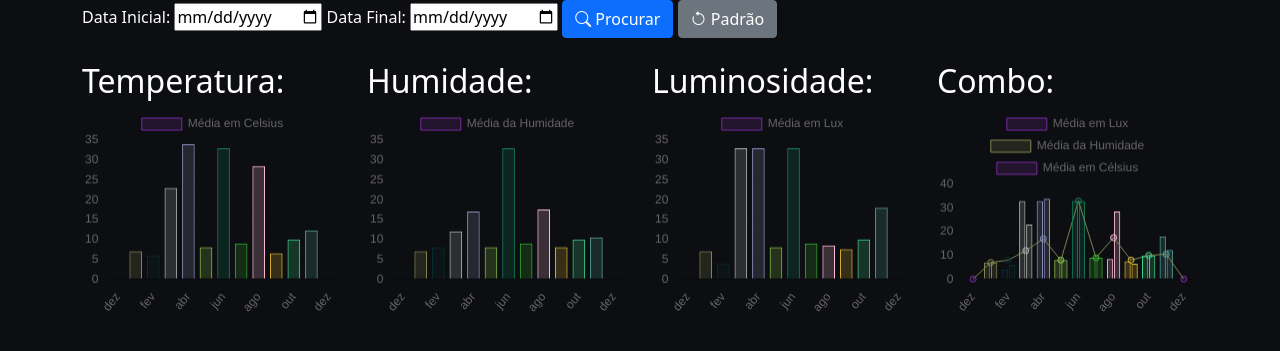
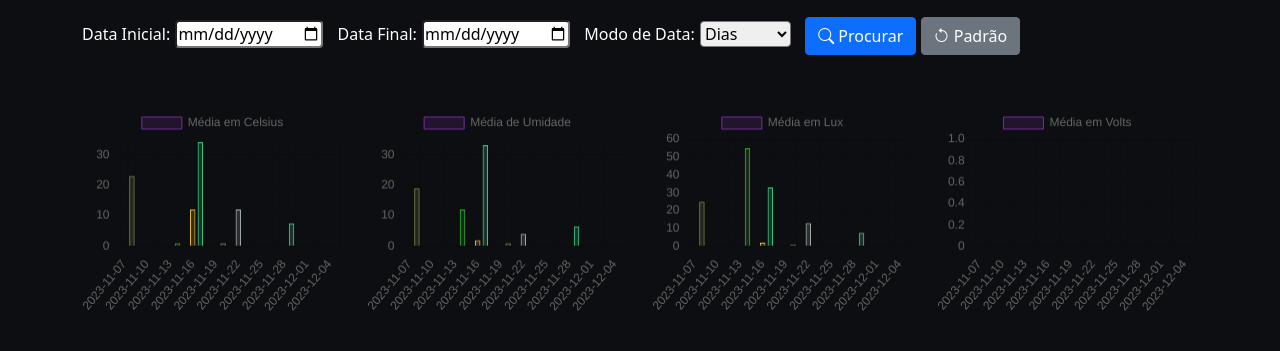
Before and after one commit to MurilloPaganiMartins/charts, a Django app: page / in a window 1280 px wide. Shown: the top 351 px of the page. Run offline with Django 4.2, Linux system fonts and the light colour scheme; data comes from the database, SQL or seed files in the repository; both versions use the stored data as it was after the commit; some libraries are stand-ins or nearby versions.

Commit message:
Calculo de dias e semanas adicionado, tbm calcula quantidade de alunos na sala

```diff
--- a/minha_dashboard/admin.py
+++ b/minha_dashboard/admin.py
@@ -4,6 +4,7 @@ from .models import Aluno, Entradas
 
 class EntradasAdmin(admin.ModelAdmin):
     filter_horizontal = ('alunos',)
+    readonly_fields = ('alunos_em_sala',)
 
 
 # Register your models here.
--- a/minha_dashboard/templates/home.html
+++ b/minha_dashboard/templates/home.html
@@ -16,10 +16,18 @@
     <div>
 
         <label for="startdate">Data Inicial:</label>
-        <input type="date" id="startdate" name="startdate">
+        <input type="date" id="startdate" name="startdate" style="border-radius: 0.25rem; margin: 20px 10px 10px 1px; ">
 
         <label for="enddate">Data Final:</label>
-        <input type="date" id="enddate" name="enddate">
+        <input type="date" id="enddate" name="enddate" style="border-radius: 0.25rem; margin: 20px 10px 10px 1px;">
+
+
+         <label for="dateMode">Modo de Data:</label>
+        <select  id="dateMode" name="dateMode" style="border-radius: 0.25rem; margin: 20px 10px 10px 1px;">
+            <option value=2>Dias</option>
+            <option value=1>Semanas</option>
+            <option value=0>Meses</option>
+        </select>
 
         <button type="button" class="btn btn-primary" id="render-temp-btn">
             <i class="bi bi-search"></i> Procurar
@@ -32,26 +40,28 @@
 
 
     <div class="row">
+
         <div class="col-md ">
             <br>
-            <h2>Temperatura:</h2>
+
             <canvas id="tmp" width="250" height="200"></canvas>
         </div>
         <div class="col-md ">
             <br>
-            <h2>Humidade:</h2>
+
             <canvas id="hum" width="250" height="200"></canvas>
         </div>
         <div class="col-md ">
             <br>
-            <h2>Luminosidade:</h2>
+
             <canvas id="lux" width="250" height="200"></canvas>
         </div>
         <div class="col-md ">
             <br>
-            <h2>Combo:</h2>
-            <canvas id="combo" width="250" height="200"></canvas>
+
+            <canvas id="volts" width="250" height="200"></canvas>
         </div>
+
     </div>
 
 
@@ -67,24 +77,42 @@
     renderiza_tmp('{% url "medias" %}')
     renderiza_hum('{% url "medias" %}')
     renderiza_lux('{% url "medias" %}')
-    renderiza_combo('{% url "medias" %}')
+    renderiza_volts('{% url "medias" %}')
+
+
+
   }
   const BASE_URL = 'http://127.0.0.1:8000';
   const startDateInput = document.getElementById('startdate');
   const endDateInput = document.getElementById('enddate');
+  const dateModeInput = document.getElementById('dateMode');
   const renderButton = document.getElementById('render-temp-btn');
   const resetButton = document.getElementById('reset-temp-btn');
+
+  const currentDate = new Date();
+
+  DefaultEndDate = currentDate.toISOString().split('T')[0];
+
+  const startDate = new Date(currentDate);
+  startDate.setDate(startDate.getDate() - 28);
+  const DefaultStartDate = startDate.toISOString().split('T')[0];
+
+
+
   renderButton.addEventListener('click', (event) => {
-    const startDate = startDateInput.value;
-    const endDate = endDateInput.value;
-    //console.log(startDate)
-    //console.log(endDate)
-    const url = `${BASE_URL}/medias/${startDate}/${endDate}`;
-    console.log(url);
+    const startDate = startDateInput.value || DefaultStartDate; // Set default start date if empty
+    const endDate = endDateInput.value || DefaultEndDate; // Set default end date if empty
+    const dateMode = dateModeInput.value;
+
+
+
+    const url = `${BASE_URL}/medias/${dateMode}/${startDate}/${endDate}`;
+    console.log(url)
     renderiza_tmp(url);
     renderiza_hum(url);
     renderiza_lux(url);
-    renderiza_combo(url);
+    renderiza_volts(url);
+
   });
   resetButton.addEventListener('click', (event) => {
 
@@ -93,7 +121,13 @@
     renderiza_tmp(url);
     renderiza_hum(url);
     renderiza_lux(url);
-    renderiza_combo(url);
+    renderiza_volts(url);
+
+     // Reset date inputs
+    startDateInput.value = "";
+    endDateInput.value = "";
+    dateModeInput.value = 2;
+
   });
 </script>
 {% endblock %}
--- a/minha_dashboard/urls.py
+++ b/minha_dashboard/urls.py
@@ -5,6 +5,6 @@ from .views import medias
 urlpatterns = [
     path('', views.home, name="home"),
     path('medias', views.medias, name="medias"),
-    path('medias/<str:start_date>/<str:end_date>/', medias, name='medias_with_dates'),
+    path('medias/<int:date_mode>/<str:start_date>/<str:end_date>/', medias, name='medias_with_dates'),
 
 ]
--- a/minha_dashboard/views.py
+++ b/minha_dashboard/views.py
@@ -1,9 +1,12 @@
 from django.shortcuts import render
 from django.http.response import HttpResponse, JsonResponse
 from datetime import datetime, timedelta
-from django.db.models import Sum
+from django.db.models import Avg, Count
 from statistics import mean
 from .models import Aluno, Entradas
+from dateutil.relativedelta import relativedelta
+
+
 
 # Create your views here.
 
@@ -12,48 +15,76 @@ def home(request):
     return render(request, 'home.html')
 
 
-def medias(request, start_date=None, end_date=None):
-    start_date = datetime.strptime(start_date, '%Y-%m-%d') if start_date else datetime.now() - timedelta(days=365)
+def medias(request, date_mode=2, start_date=None, end_date=None):
+    start_date = datetime.strptime(start_date, '%Y-%m-%d') if start_date else datetime.now() - timedelta(days=28)
     end_date = datetime.strptime(end_date, '%Y-%m-%d') if end_date else datetime.now()
 
     x = Entradas.objects.filter(data__range=[start_date, end_date])
-    months_difference = (end_date.year - start_date.year) * 12 + end_date.month - start_date.month
-    variavel = 42
-    meses = ['jan', 'fev', 'mar', 'abr', 'mai', 'jun', 'jul', 'ago', 'set', 'out', 'nov', 'dez']
+
+    interval = None
+
+    if date_mode == 0:  # mes (months)
+        # Calculate the difference in months
+        interval = (end_date.year - start_date.year) * 12 + end_date.month - start_date.month
+    elif date_mode == 1:  # sem (weeks)
+        interval = (end_date - start_date).days // 7
+    else:  # dia (days)
+        # Calculate the difference in days
+        interval = (end_date - start_date).days
+
+    labels = []
     data_temperatura = []
     data_humidade = []
     data_lux = []
-    labels = []
-    cont = 0
-    mes = end_date.month + 1
-    ano = end_date.year
-    for i in range(months_difference + 1):
-        mes -= 1
-        if mes == 0:
-            mes = 12
-            ano -= 1
+    data_volts = []
+    data_alunos = []
 
-        temperatures = [i.temperatura for i in x if i.data.month == mes and i.data.year == ano]
-        humidities = [i.humidade for i in x if i.data.month == mes and i.data.year == ano]
-        lux_values = [i.lux for i in x if i.data.month == mes and i.data.year == ano]
+    for i in range(interval + 1):
+        entries = None
+        if date_mode == 0:  # mes (months)
+            current_date = start_date + relativedelta(months=i)
+            entries = Entradas.objects.filter(data__month=current_date.month, data__year=current_date.year)
+        elif date_mode == 1:  # sem (weeks)
+            current_date = start_date + timedelta(weeks=i)
+            entries = Entradas.objects.filter(data__date__range=[current_date, current_date + timedelta(days=6)])
+        else:  # dia (days)
+            current_date = start_date + timedelta(days=i)
+            entries = Entradas.objects.filter(data__date=current_date.date())
+
+        temperatures = [entry.temperatura for entry in entries]
+        humidities = [entry.humidade for entry in entries]
+        lux_values = [entry.lux for entry in entries]
+        volts_values = [entry.voltagem for entry in entries]
+        students = [entry.alunos_em_sala for entry in entries]
 
         total_temperature = sum(temperatures) if temperatures else 0
         total_humidade = sum(humidities) if humidities else 0
         total_lux = sum(lux_values) if lux_values else 0
+        total_volts = sum(volts_values) if volts_values else 0
+        total_students = sum(students) if students else 0
 
         num_entries = len(temperatures)
 
         average_temperature = total_temperature / num_entries if num_entries > 0 else 0
         average_humidade = total_humidade / num_entries if num_entries > 0 else 0
         average_lux = total_lux / num_entries if num_entries > 0 else 0
+        average_volts = total_volts / num_entries if num_entries > 0 else 0
 
-        labels.append(meses[mes - 1])
+        labels.append(current_date.strftime('%Y-%m-%d'))
         data_temperatura.append(average_temperature)
         data_humidade.append(average_humidade)
         data_lux.append(average_lux)
+        data_volts.append(average_volts)
+        data_alunos.append(total_students)
 
-        cont += 1
+    data_json = {
+        'data_alunos': data_alunos,
+        'data_temperatura': data_temperatura,
+        'data_humidade': data_humidade,
+        'data_lux': data_lux,
+        'data_volts': data_volts,
+        'labels': labels,
 
-    data_json = {'data_temperatura': data_temperatura[::-1], 'data_humidade': data_humidade[::-1], 'data_lux': data_lux[::-1], 'labels': labels[::-1]}
+    }
 
     return JsonResponse(data_json)
--- a/templates/static/css/css.css
+++ b/templates/static/css/css.css
@@ -1,6 +1,7 @@
 body{
     background-color: #0D0E11;
     color: white;
+
 
 }
 
@@ -28,3 +29,18 @@ body{
 
 
 }
+
+.col-md {
+    max-height: 85vh; /* Set the maximum height to 60% of the viewport height */
+
+    /* Add any additional styling as needed */
+    margin-top: 25px;
+    align-self: center;
+ }
+
+
+.inputs{
+    border-radius: 0.25rem;
+    margin: 20px 10px 10px 1px;
+    color: red;
+}
--- a/templates/static/js/js.js
+++ b/templates/static/js/js.js
@@ -16,96 +16,217 @@ function gera_cor(qtd=1){
 
 
 function renderiza_tmp(url){
-
     fetch(url, {
         method: 'get',
-    }).then(function(result){
-        return result.json()
-    }).then(function(data){
+    }).then(function(result) {
+        return result.json();
+    }).then(function(data) {
+        const ctx = document.getElementById('tmp').getContext('2d');
 
-        const ctx = document.getElementById('tmp').getContext('2d');
-        //var cores_tmp = gera_cor(qtd=12)
+        // Check if the chart already exists and destroy it
         if (Chart.getChart(ctx)) {
             Chart.getChart(ctx).destroy();
-         }
+        }
+
         const myChart = new Chart(ctx, {
             type: 'bar',
+            options: {
+                plugins: {
+                    tooltip: {
+                        callbacks: {
+                            label: function(context) {
+                                let label = context.dataset.label || '';
+
+                                if (label) {
+                                    label += ': ';
+                                }
+
+                                if (context.parsed.y !== null) {
+                                    // Include both data_lux and data_alunos values in the label
+                                    label = 'Temperatura: ' + context.dataset.data[context.dataIndex] + ',  Alunos: ' + context.dataset.data_alunos[context.dataIndex];
+                                }
+
+                                return label;
+                            }
+                        }
+                    }
+                }
+            },
             data: {
                 labels: data.labels,
                 datasets: [{
                     label: 'Média em Celsius',
-                    data: data.data_temperatura,
+                    data: data.data_temperatura, // Assuming data_lux is available in your data
+                    data_alunos: data.data_alunos, // Assuming data_alunos is available in your data
                     backgroundColor: bg_color,
                     borderColor: border_color,
                     borderWidth: 1
                 }]
             },
         });
-    })
+    });
 }
 
 
 function renderiza_hum(url){
-
     fetch(url, {
         method: 'get',
-    }).then(function(result){
-        return result.json()
-    }).then(function(data){
+    }).then(function(result) {
+        return result.json();
+    }).then(function(data) {
+        const ctx = document.getElementById('hum').getContext('2d');
 
-        const ctx = document.getElementById('hum').getContext('2d');
-        //var cores_hum = gera_cor(qtd=12)
-
+        // Check if the chart already exists and destroy it
         if (Chart.getChart(ctx)) {
             Chart.getChart(ctx).destroy();
-         }
+        }
+
         const myChart = new Chart(ctx, {
             type: 'bar',
+            options: {
+                plugins: {
+                    tooltip: {
+                        callbacks: {
+                            label: function(context) {
+                                let label = context.dataset.label || '';
+
+                                if (label) {
+                                    label += ': ';
+                                }
+
+                                if (context.parsed.y !== null) {
+                                    // Include both data_lux and data_alunos values in the label
+                                    label = 'Umidade: ' + context.dataset.data[context.dataIndex] + ',  Alunos: ' + context.dataset.data_alunos[context.dataIndex];
+                                }
+
+                                return label;
+                            }
+                        }
+                    }
+                }
+            },
             data: {
                 labels: data.labels,
                 datasets: [{
-                    label: 'Média da Humidade',
-                    data: data.data_humidade,
+                    label: 'Média de Umidade',
+                    data: data.data_humidade, // Assuming data_lux is available in your data
+                    data_alunos: data.data_alunos, // Assuming data_alunos is available in your data
                     backgroundColor: bg_color,
                     borderColor: border_color,
                     borderWidth: 1
                 }]
             },
         });
-    })
+    });
 }
 
 
-function renderiza_lux(url){
-
+function renderiza_lux(url) {
     fetch(url, {
         method: 'get',
-    }).then(function(result){
-        return result.json()
-    }).then(function(data){
+    }).then(function(result) {
+        return result.json();
+    }).then(function(data) {
+        const ctx = document.getElementById('lux').getContext('2d');
 
-        const ctx = document.getElementById('lux').getContext('2d');
-        //var cores_lux = gera_cor(qtd=12)
+        // Check if the chart already exists and destroy it
         if (Chart.getChart(ctx)) {
             Chart.getChart(ctx).destroy();
-         }
+        }
+
         const myChart = new Chart(ctx, {
             type: 'bar',
+            options: {
+                plugins: {
+                    tooltip: {
+                        callbacks: {
+                            label: function(context) {
+                                let label = context.dataset.label || '';
+
+                                if (label) {
+                                    label += ': ';
+                                }
+
+                                if (context.parsed.y !== null) {
+                                    // Include both data_lux and data_alunos values in the label
+                                    label = 'Lux: ' + context.dataset.data[context.dataIndex] + ',  Alunos: ' + context.dataset.data_alunos[context.dataIndex];
+                                }
+
+                                return label;
+                            }
+                        }
+                    }
+                }
+            },
             data: {
                 labels: data.labels,
                 datasets: [{
                     label: 'Média em Lux',
-                    data: data.data_lux,
+                    data: data.data_lux, // Assuming data_lux is available in your data
+                    data_alunos: data.data_alunos, // Assuming data_alunos is available in your data
                     backgroundColor: bg_color,
                     borderColor: border_color,
                     borderWidth: 1
                 }]
             },
         });
-    })
+    });
 }
 
 
+
+function renderiza_volts(url){
+    fetch(url, {
+        method: 'get',
+    }).then(function(result) {
+        return result.json();
+    }).then(function(data) {
+        const ctx = document.getElementById('volts').getContext('2d');
+
+        // Check if the chart already exists and destroy it
+        if (Chart.getChart(ctx)) {
+            Chart.getChart(ctx).destroy();
+        }
+
+        const myChart = new Chart(ctx, {
+            type: 'bar',
+            options: {
+                plugins: {
+                    tooltip: {
+                        callbacks: {
+                            label: function(context) {
+                                let label = context.dataset.label || '';
+
+                                if (label) {
+                                    label += ': ';
+                                }
+
+                                if (context.parsed.y !== null) {
+                                    // Include both data_lux and data_alunos values in the label
+                                    label = 'Volts: ' + context.dataset.data[context.dataIndex] + ',  Alunos: ' + context.dataset.data_alunos[context.dataIndex];
+                                }
+
+                                return label;
+                            }
+                        }
+                    }
+                }
+            },
+            data: {
+                labels: data.labels,
+                datasets: [{
+                    label: 'Média em Volts',
+                    data: data.data_volts, // Assuming data_lux is available in your data
+                    data_alunos: data.data_alunos, // Assuming data_alunos is available in your data
+                    backgroundColor: bg_color,
+                    borderColor: border_color,
+                    borderWidth: 1
+                }]
+            },
+        });
+    });
+}
+/*
 function renderiza_combo(url){
 
     fetch(url, {
@@ -150,3 +271,4 @@ function renderiza_combo(url){
         });
     })
 }
+*/
```
Also changed, not shown: minha_dashboard/models.py (+9 -3 lines), dashboard/urls.py (line endings or trailing spaces), db.sqlite3.
